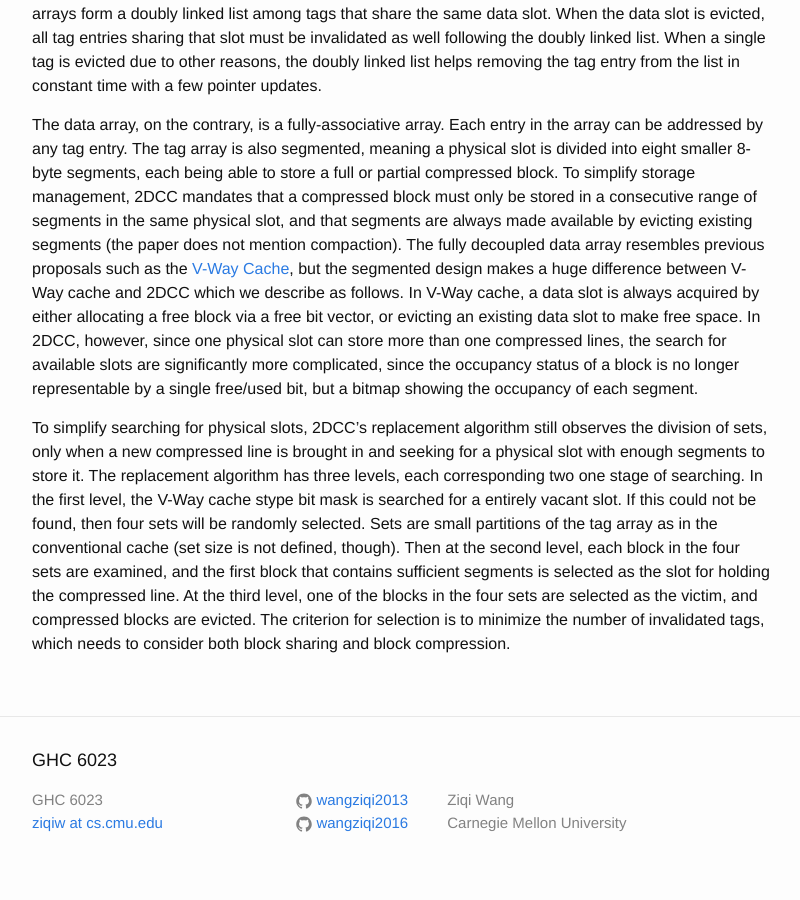
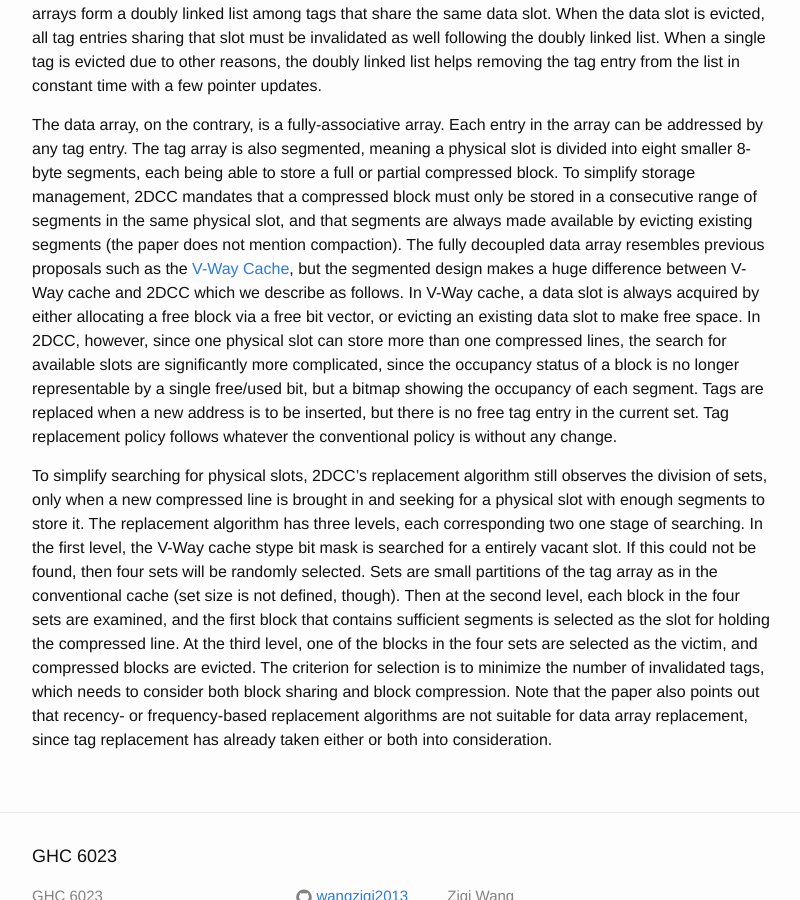
Before and after one commit to wangziqi2013/wangziqi2013.github.io, a Jekyll site: the page built from _posts/2020-07-22-2dcc.markdown, in a window 1280 px wide and 900 px high, scrolled down 1144 px. Shown: the whole window, without its empty margins (238-1038 px from the left). Built offline with Jekyll 4.4.1, drawn with Linux system fonts in a browser that asks for light colours.

Commit message:
Small change

```diff
--- a/_posts/2020-07-22-2dcc.markdown
+++ b/_posts/2020-07-22-2dcc.markdown
@@ -54,6 +54,8 @@ a data slot is always acquired by either allocating a free block via a free bit
 slot to make free space. In 2DCC, however, since one physical slot can store more than one compressed lines, the search
 for available slots are significantly more complicated, since the occupancy status of a block is no longer representable
 by a single free/used bit, but a bitmap showing the occupancy of each segment.
+Tags are replaced when a new address is to be inserted, but there is no free tag entry in the current set. Tag replacement
+policy follows whatever the conventional policy is without any change.
 
 To simplify searching for physical slots, 2DCC's replacement algorithm still observes the division of sets, only when a
 new compressed line is brought in and seeking for a physical slot with enough segments to store it. The replacement
@@ -65,3 +67,5 @@ is selected as the slot for holding the compressed line.
 At the third level, one of the blocks in the four sets are selected as the victim, and compressed blocks are evicted.
 The criterion for selection is to minimize the number of invalidated tags, which needs to consider both block sharing
 and block compression.
+Note that the paper also points out that recency- or frequency-based replacement algorithms are not suitable for
+data array replacement, since tag replacement has already taken either or both into consideration.
```
